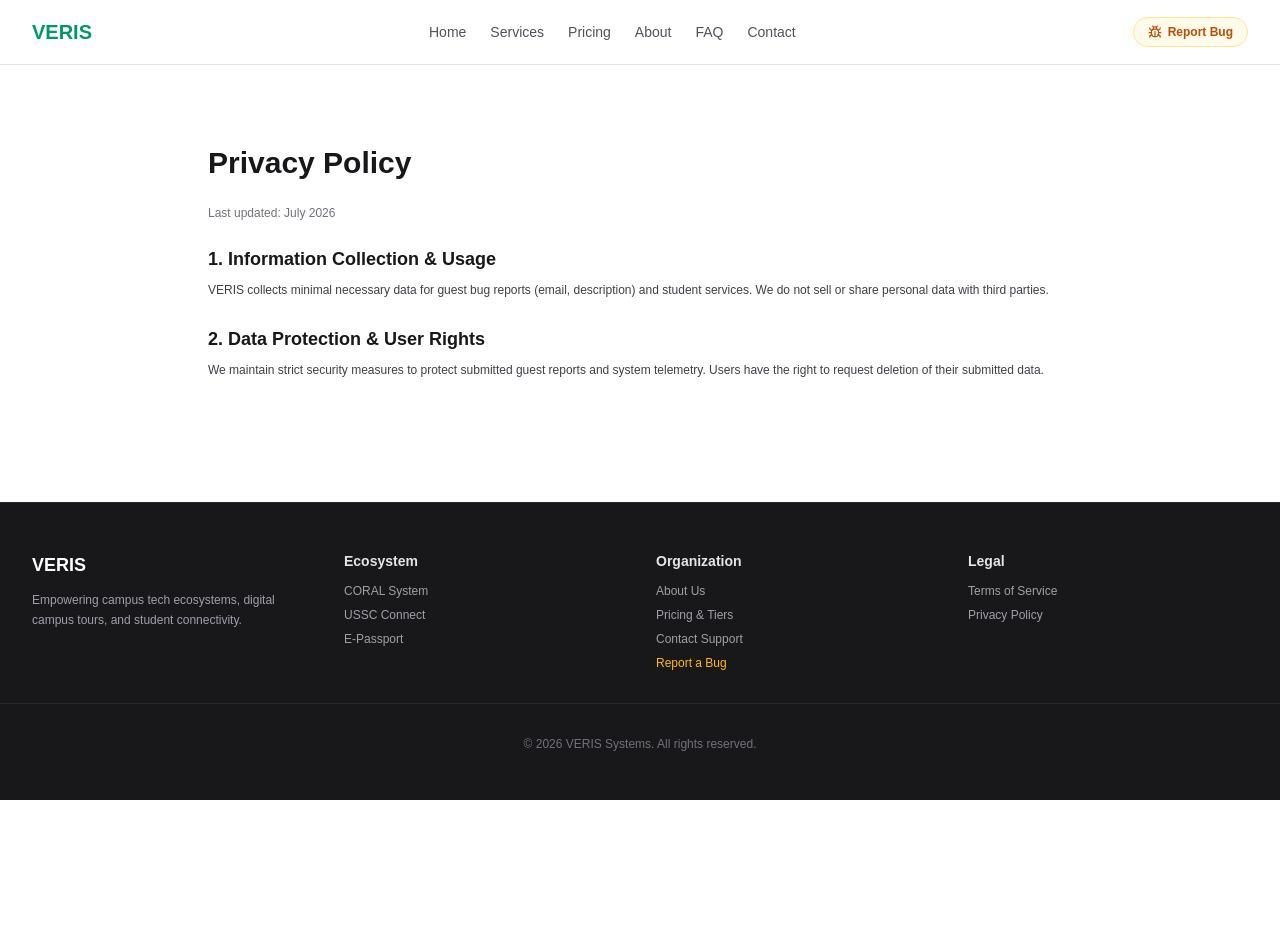
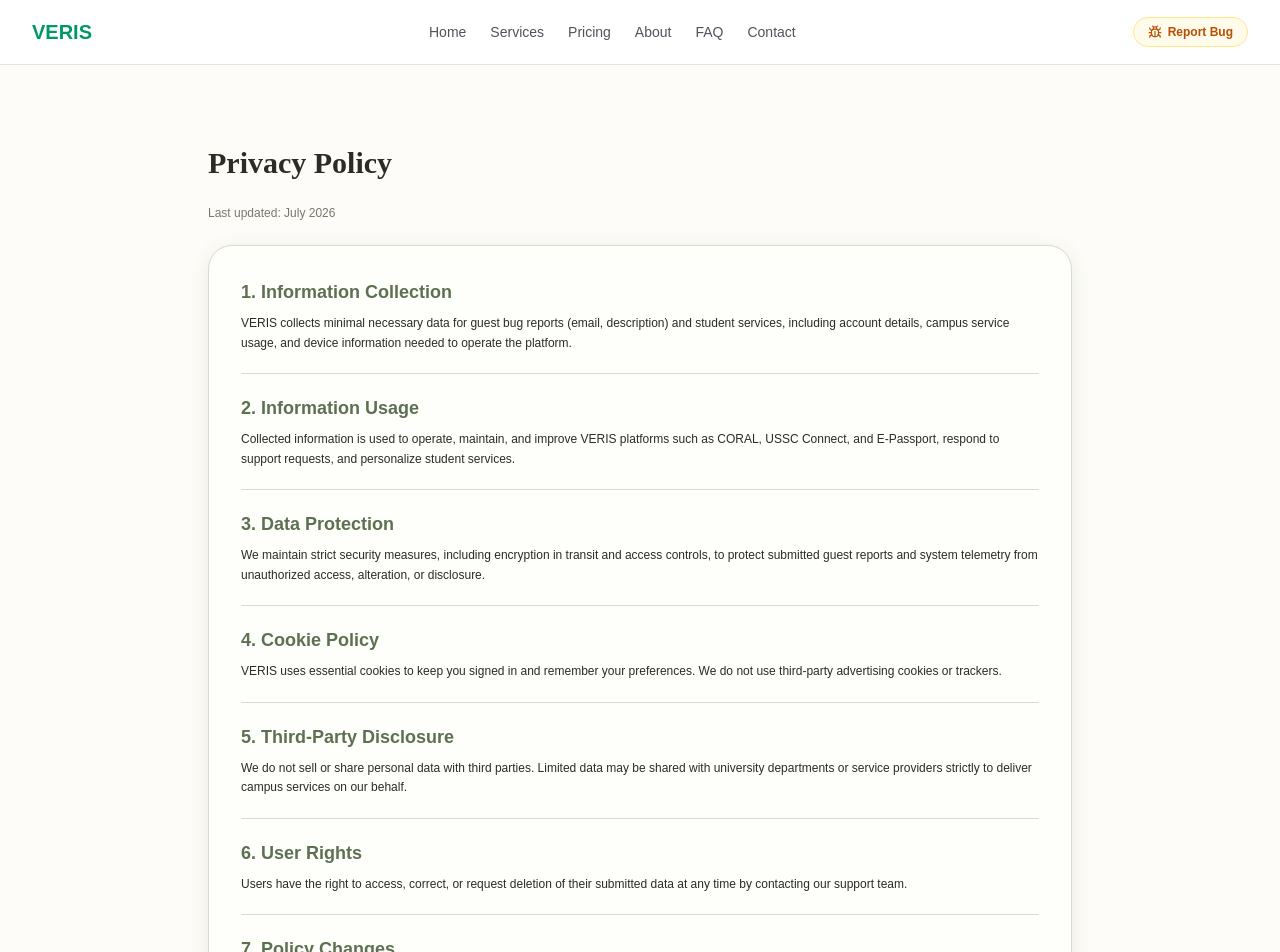
Before and after one commit to Atlas-VSU/veris-page, a Next.js app: page /privacy in a window 1280 px wide. Shown: the top 952 px of the page. Before the commit the page ends 800 px from the top, so only its background shows below. Built offline with nearby package versions, Linux system fonts and the light colour scheme.

Commit message:
feat(privacy): expanded privacy policy

```diff
--- a/src/app/privacy/page.tsx
+++ b/src/app/privacy/page.tsx
@@ -2,7 +2,7 @@ import { PrivacyContent } from "@/features/legal";
 
 export default function PrivacyPage() {
   return (
-    <div className="py-8">
+    <div className="py-8 bg-[#FDFCF8]">
       <PrivacyContent />
     </div>
   );
--- a/src/features/legal/components/PrivacyContent.tsx
+++ b/src/features/legal/components/PrivacyContent.tsx
@@ -1,22 +1,54 @@
+const sections = [
+  {
+    title: "1. Information Collection",
+    body: "VERIS collects minimal necessary data for guest bug reports (email, description) and student services, including account details, campus service usage, and device information needed to operate the platform.",
+  },
+  {
+    title: "2. Information Usage",
+    body: "Collected information is used to operate, maintain, and improve VERIS platforms such as CORAL, USSC Connect, and E-Passport, respond to support requests, and personalize student services.",
+  },
+  {
+    title: "3. Data Protection",
+    body: "We maintain strict security measures, including encryption in transit and access controls, to protect submitted guest reports and system telemetry from unauthorized access, alteration, or disclosure.",
+  },
+  {
+    title: "4. Cookie Policy",
+    body: "VERIS uses essential cookies to keep you signed in and remember your preferences. We do not use third-party advertising cookies or trackers.",
+  },
+  {
+    title: "5. Third-Party Disclosure",
+    body: "We do not sell or share personal data with third parties. Limited data may be shared with university departments or service providers strictly to deliver campus services on our behalf.",
+  },
+  {
+    title: "6. User Rights",
+    body: "Users have the right to access, correct, or request deletion of their submitted data at any time by contacting our support team.",
+  },
+  {
+    title: "7. Policy Changes",
+    body: "We may update this Privacy Policy from time to time. Material changes will be posted on this page with an updated revision date.",
+  },
+  {
+    title: "8. Contact Information",
+    body: "Questions about this Privacy Policy can be directed to our support team through the Bug Report page or your campus VERIS administrator.",
+  },
+];
+
 export function PrivacyContent() {
   return (
-    <article className="py-12 max-w-4xl mx-auto px-4 space-y-6 text-sm text-zinc-700 dark:text-zinc-300">
-      <h1 className="text-3xl font-bold text-zinc-900 dark:text-white">Privacy Policy</h1>
-      <p className="text-xs text-zinc-500">Last updated: July 2026</p>
+    <article className="py-12 max-w-4xl mx-auto px-4 space-y-6 text-sm text-[#2C2C24]">
+      <h1 className="text-3xl font-bold text-[#2C2C24]" style={{ fontFamily: "var(--font-fraunces, serif)" }}>
+        Privacy Policy
+      </h1>
+      <p className="text-xs text-[#78786C]">Last updated: July 2026</p>
 
-      <section className="space-y-2">
-        <h2 className="text-lg font-semibold text-zinc-900 dark:text-zinc-100">1. Information Collection & Usage</h2>
-        <p className="text-xs leading-relaxed">
-          VERIS collects minimal necessary data for guest bug reports (email, description) and student services. We do not sell or share personal data with third parties.
-        </p>
-      </section>
-
-      <section className="space-y-2">
-        <h2 className="text-lg font-semibold text-zinc-900 dark:text-zinc-100">2. Data Protection & User Rights</h2>
-        <p className="text-xs leading-relaxed">
-          We maintain strict security measures to protect submitted guest reports and system telemetry. Users have the right to request deletion of their submitted data.
-        </p>
-      </section>
+      <div className="p-6 sm:p-8 bg-[#FEFEFA] border border-[#DED8CF] rounded-[1.5rem] shadow-[0_4px_20px_-2px_rgba(93,112,82,0.15)] divide-y divide-[#DED8CF]">
+        {sections.map((section) => (
+          <section key={section.title} className="py-5 first:pt-0 last:pb-0 space-y-2">
+            <h2 className="text-lg font-semibold text-[#5D7052]">{section.title}</h2>
+            <p className="text-xs leading-relaxed text-[#2C2C24] text-justify sm:text-left">{section.body}</p>
+          </section>
+        ))}
+      </div>
     </article>
   );
 }
```
Also changed, not shown: 1 other file (tests, documents, lock files or other folders).
